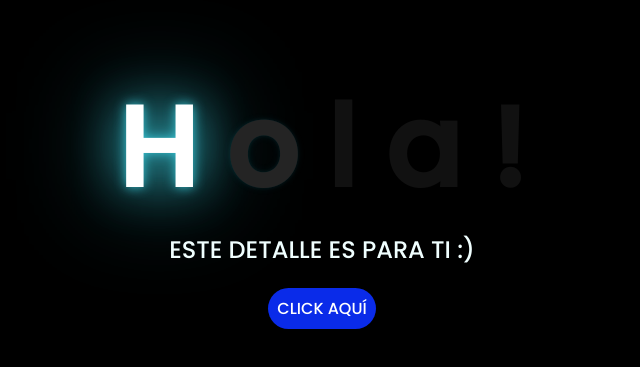
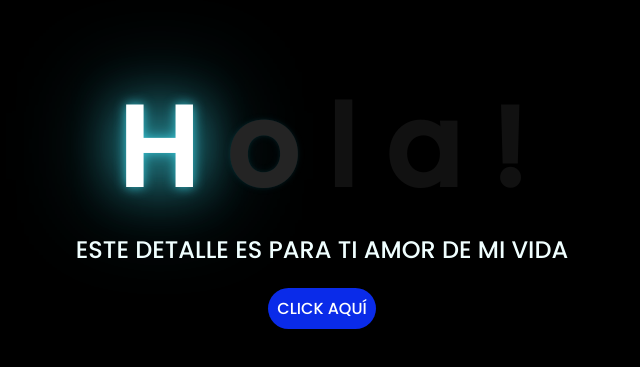
Before and after one commit to Ferguty13/web, a plain HTML site: page index.html in a window 1280 px wide. Shown: the part 139-506 px from the top of the page, without its empty margins (326-966 px from the left). Drawn offline with Linux system fonts and the light colour scheme.

Commit message:
Update index.html

```diff
--- a/index.html
+++ b/index.html
@@ -19,7 +19,7 @@
         <span>!</span>
     </div>
     <div class="description">
-        <span>ESTE DETALLE ES PARA TI :)</span>
+        <span>ESTE DETALLE ES PARA TI AMOR DE MI VIDA</span>
     </div>
     <div class="button">
         <button class="botones">
```
